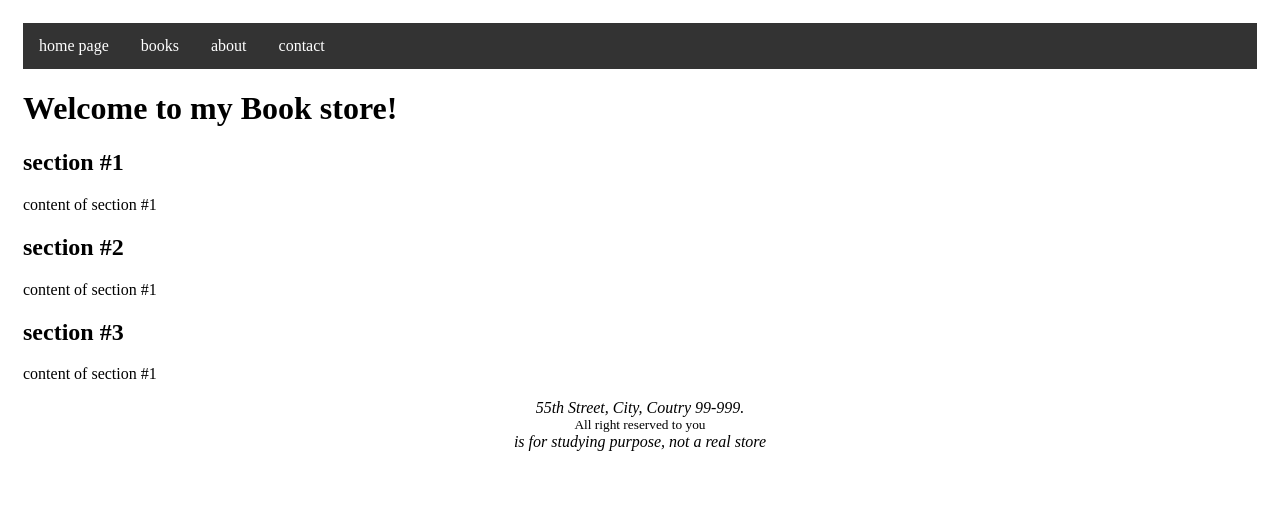
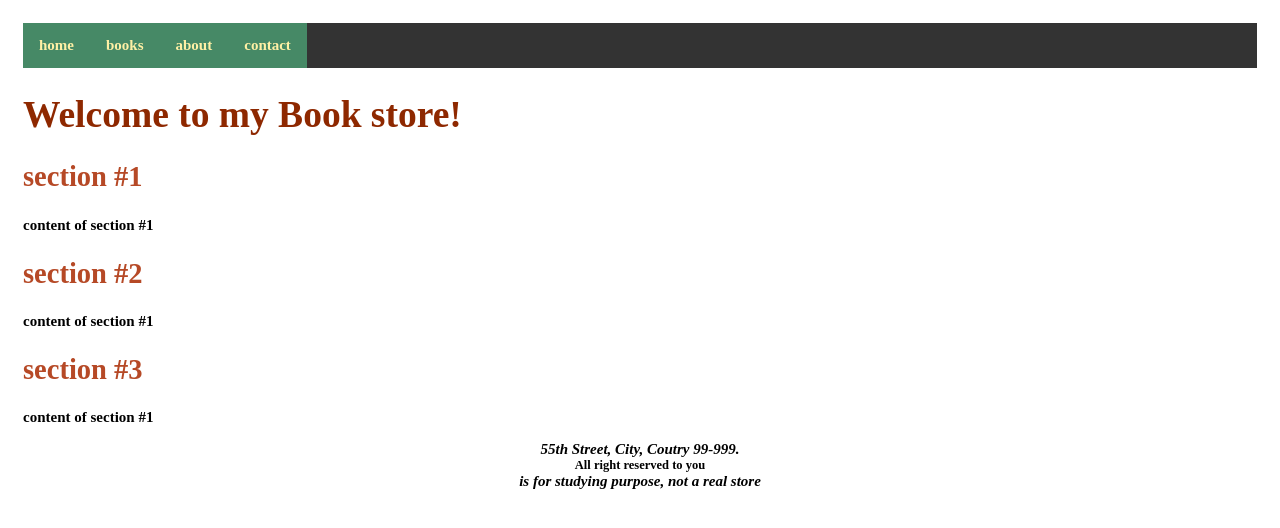
Before and after one commit to davidklein147/Exercises, a plain HTML site: page bookStore.html in a window 1280 px wide. Drawn offline with Linux system fonts and the light colour scheme.

Commit message:
homework

```diff
--- a/bookStore.html
+++ b/bookStore.html
@@ -13,7 +13,7 @@
     <header>
         <nav>
             <ul>
-                <li><a href="#"> home page </a></li>
+                <li><a href="#"> home </a></li>
                 <li><a href="#"> books </a></li>
                 <li><a href="#"> about </a></li>
                 <li><a href="#"> contact </a></li>
--- a/bookstore.css
+++ b/bookstore.css
@@ -1,5 +1,22 @@
 body {
+    font-size: 15px;
+    font-weight: 800;
     padding: 15px;
+}
+h1 {
+    font-size: 2.5em;
+    color: rgb(142,40,0);
+    bottom : rgb(255,176,59);
+
+}
+h2 {
+    font-size: 1.9em;
+    color: rgb(182,73,38);
+}
+h3 {
+    font-size: 1.6em;
+    color: rgb(70,137,102);
+
 }
 nav ul {
     list-style-type: none;
@@ -15,14 +32,16 @@ nav ul li {
 
 nav ul li a {
     display: block;
-    color: white;
+    color: rgb(255,240,165);
     text-align: center;
     padding: 14px 16px;
     text-decoration: none;
+    background-color:rgb(70,137,102);
 }
 
 nav ul li a:hover {
-    background-color: #111;
+    background-color: rgb(255,240,165);
+    color: rgb(70,137,102) ;
 }
 
 footer {
```
Also changed, not shown: contact.html (added).
